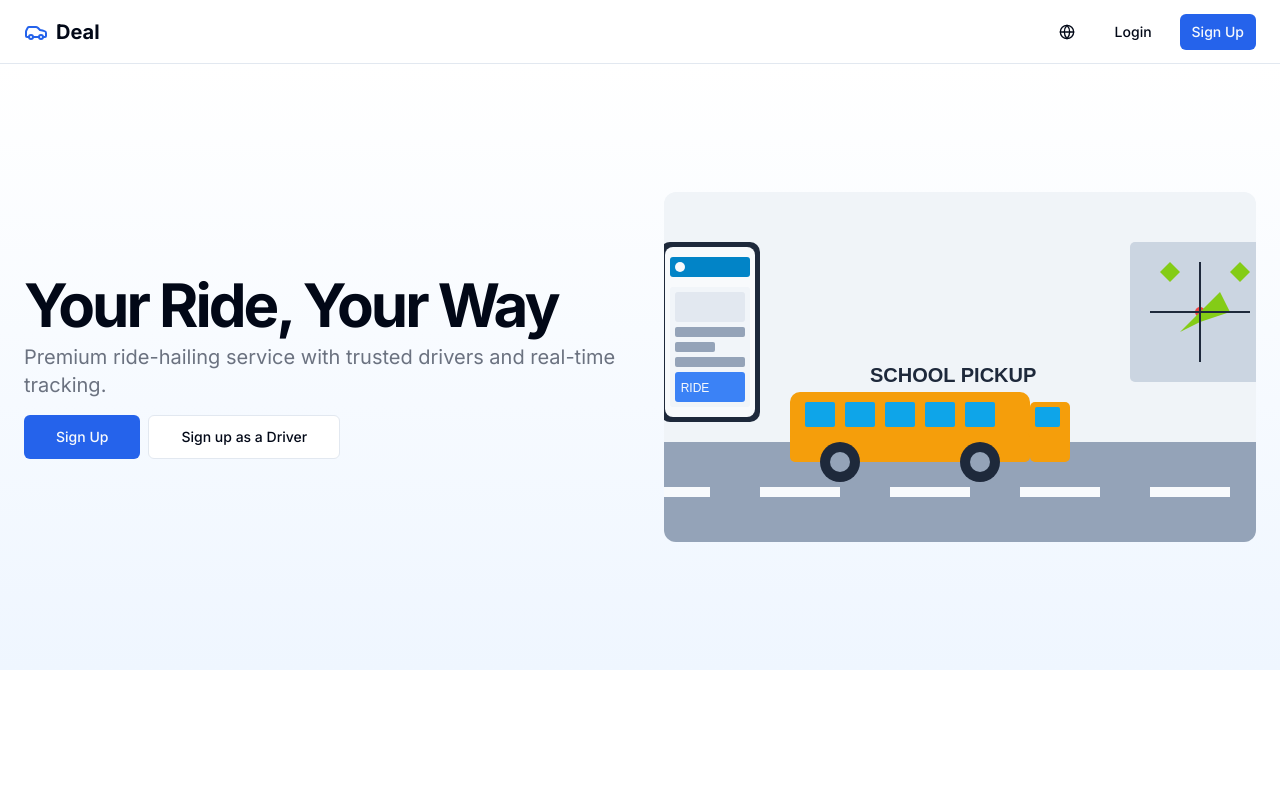
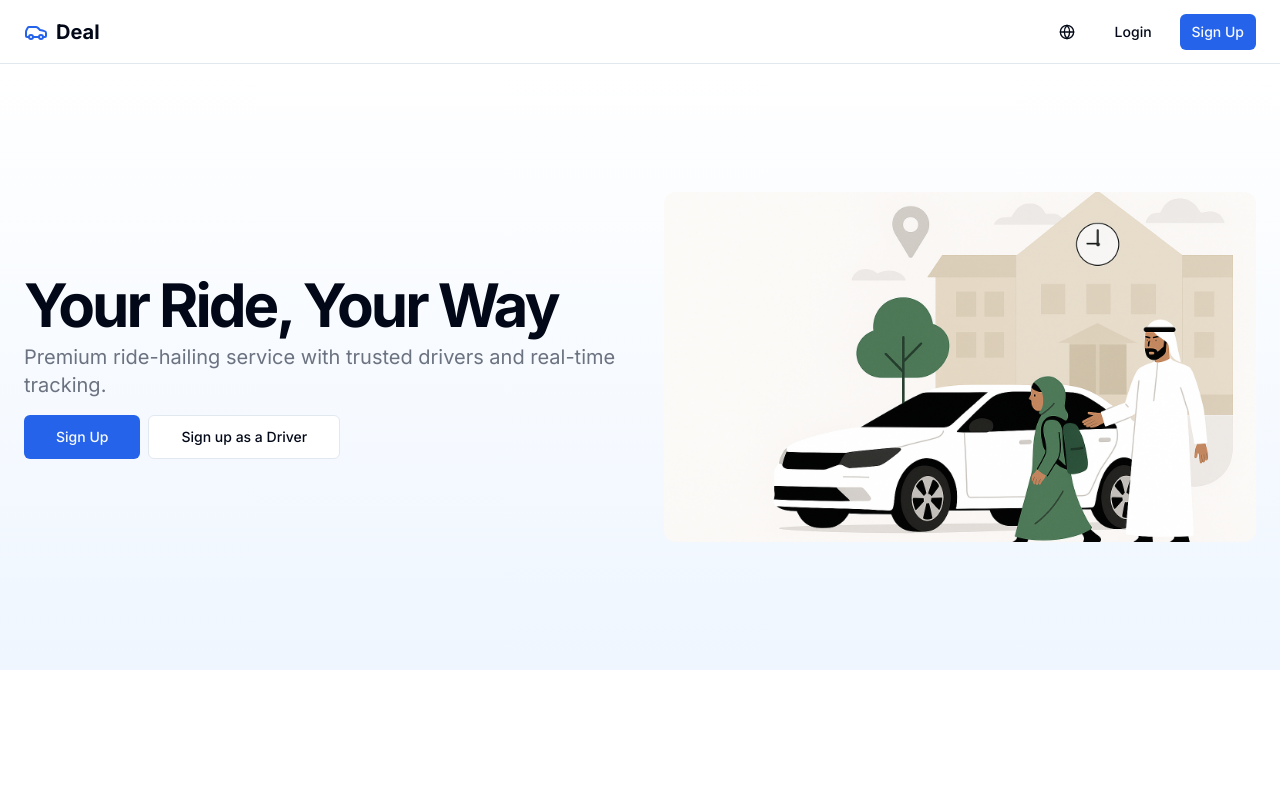
Before and after one commit to nislow/test-app, a Next.js app: page / in a window 1280 px wide. Shown: the top 800 px of the page. Built offline with nearby package versions, Linux system fonts and the light colour scheme.

Commit message:
Update landing page to use custom school pickup illustration

```diff
--- a/app/page.tsx
+++ b/app/page.tsx
@@ -55,8 +55,8 @@ export default function LandingPage() {
               <div className="flex items-center justify-center">
                 <div className="relative h-[350px] w-full overflow-hidden rounded-xl">
                   <Image
-                    src="/school-car.svg"
-                    alt="School pickup app interface showing a school bus and map"
+                    src="/landing-illustration.png"
+                    alt="Parent dropping off child at school with car"
                     width={700}
                     height={350}
                     className="object-cover w-full h-full"
```
Also changed, not shown: public/landing-illustration.png (added).
